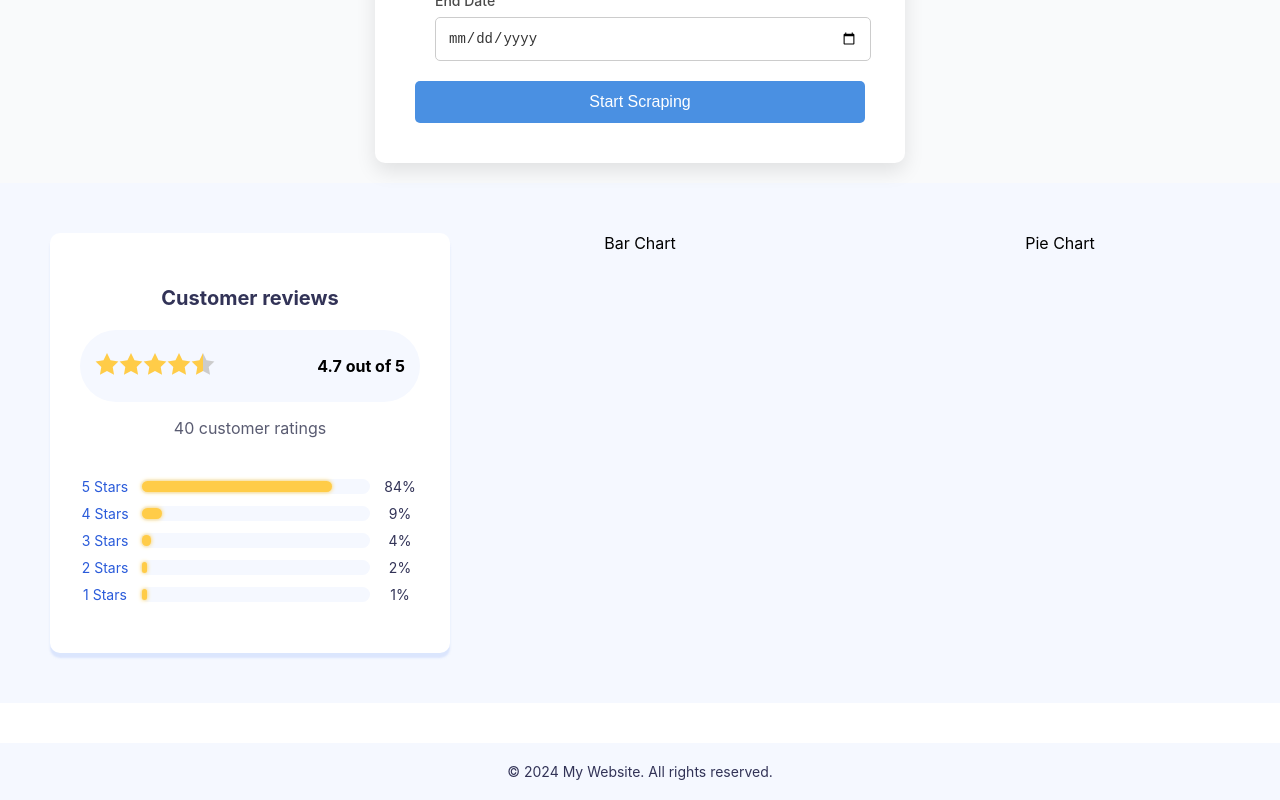
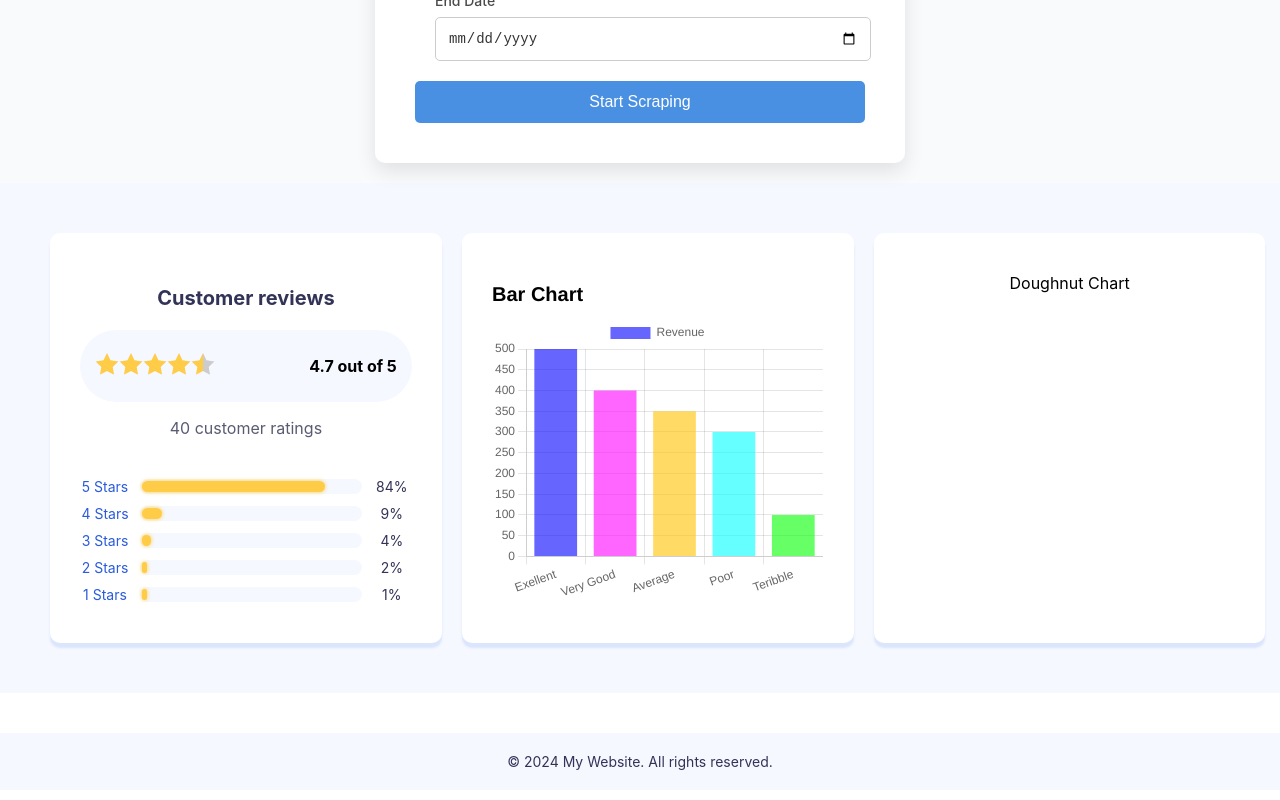
Before and after one commit to chantithya/display-google-review, a React (Create React App) app: page / in a window 1280 px wide. Shown: the part 429-1229 px from the top of the page. Built offline with nearby package versions, Linux system fonts and the light colour scheme.

Commit message:
Update barchart and fixed chart issues

```diff
--- a/package.json
+++ b/package.json
@@ -7,7 +7,9 @@
     "@testing-library/jest-dom": "^5.17.0",
     "@testing-library/react": "^13.4.0",
     "@testing-library/user-event": "^13.5.0",
+    "chart.js": "^4.4.5",
     "react": "^18.3.1",
+    "react-chartjs-2": "^5.2.0",
     "react-dom": "^18.3.1",
     "react-scripts": "5.0.1",
     "web-vitals": "^2.1.4"
--- a/src/App.css
+++ b/src/App.css
@@ -184,6 +184,7 @@ h1 {
   width: 100%;
   box-shadow: 0px 5px 2px rgba(193, 211, 251, 0.5);
   margin: 0 auto; /* Centers the review-container */
+  height: 330px;
 }
 
 /* Title inside review container */
--- a/src/App.js
+++ b/src/App.js
@@ -5,6 +5,7 @@ import Percentagebar from "./components/Percentagebar";
 import TotalWrap from "./components/TotalWrap";
 import Header from "./components/Header";
 import Footer from "./components/Footer";
+import Barchart from './components/Barchart';
 
 export default function App() {
 
@@ -114,11 +115,16 @@ export default function App() {
           </div>
         </div>
         <div className='form-group'>
-          Bar Chart
+          <div className="review-container">
+            <Barchart />
+          </div>
         </div>
         <div className='form-group'>
-          Pie Chart
+          <div className="review-container">
+            Doughnut Chart
+          </div>
         </div>
+        <div>&nbsp;</div>
       </div>
 
       <Footer /> {/* Add Footer component */}
--- /dev/null
+++ b/src/components/Barchart.js
@@ -0,0 +1,51 @@
+import React from 'react';
+import { Bar } from 'react-chartjs-2';
+import { Chart as ChartJS, CategoryScale, LinearScale, BarElement, Title, Tooltip, Legend, defaults } from 'chart.js';
+
+// Register necessary Chart.js components
+ChartJS.register(CategoryScale, LinearScale, BarElement, Title, Tooltip, Legend);
+
+defaults.maintainAspectRatio = false;
+defaults.responsive = true;
+defaults.plugins.title.display = true;
+defaults.plugins.title.align = "start";
+defaults.plugins.title.font.size = 20;
+defaults.plugins.title.color = "black";
+
+
+export default function Barchart() {
+  const data = {
+    labels: ["Exellent", "Very Good", "Average", "Poor", "Teribble"],
+    datasets: [
+      {
+        label: "Revenue",
+        data: [500, 400, 350, 300, 100],
+        backgroundColor: [
+            "rgba(0, 0, 255,0.6)",
+            "rgba(255, 0, 255,0.6)",
+            "rgba(255, 195, 0,0.6)",
+            "rgba(0, 255, 255,0.6)",
+            "rgba(0, 255, 0,0.6)",
+
+        ],
+      },
+    ],
+  };
+
+  const options = {
+    responsive: true,
+    plugins: {
+      legend: {
+        position: 'top',
+      },
+      title: {
+        display: true,
+        text: 'Bar Chart',
+      },
+    },
+  };
+
+  return (
+      <Bar data={data} options={options} />
+  );
+}
```
Also changed, not shown: src/components/Piechart.js (added), 1 other file (tests, documents, lock files or other folders).
